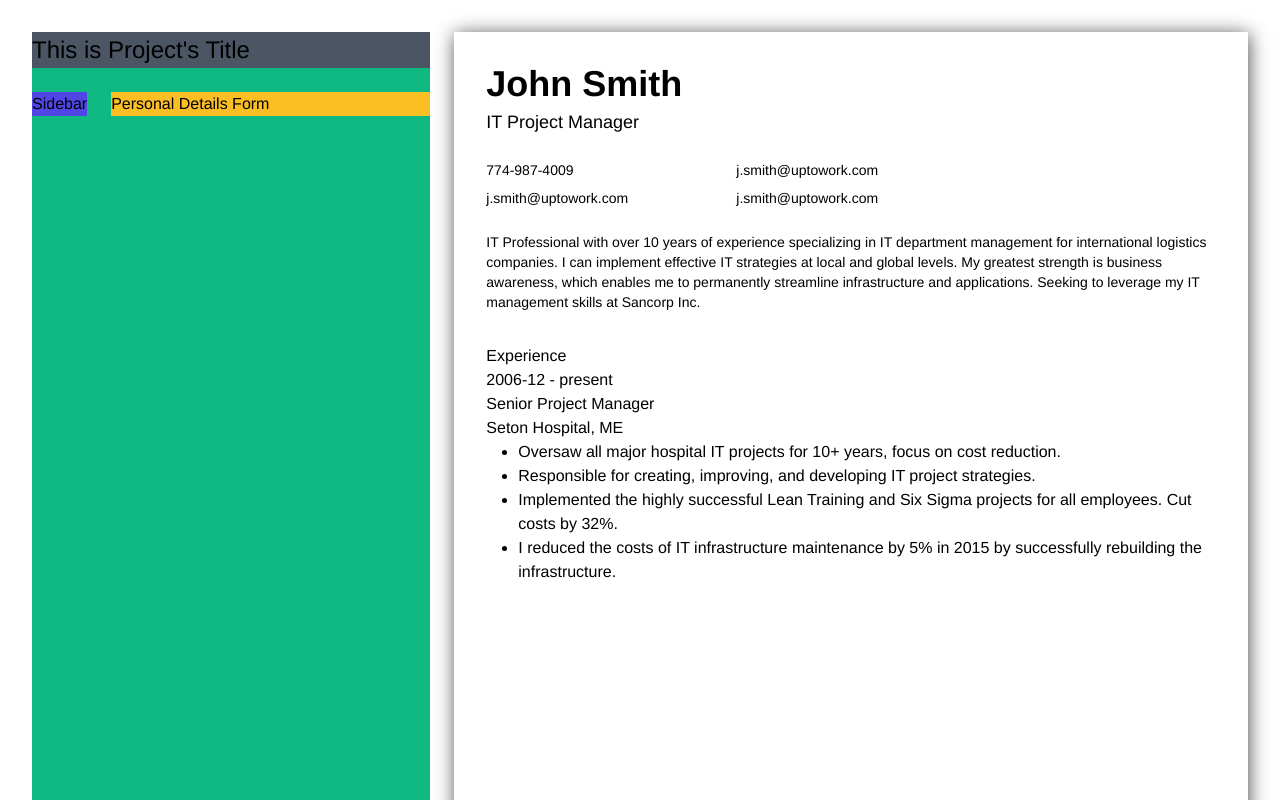
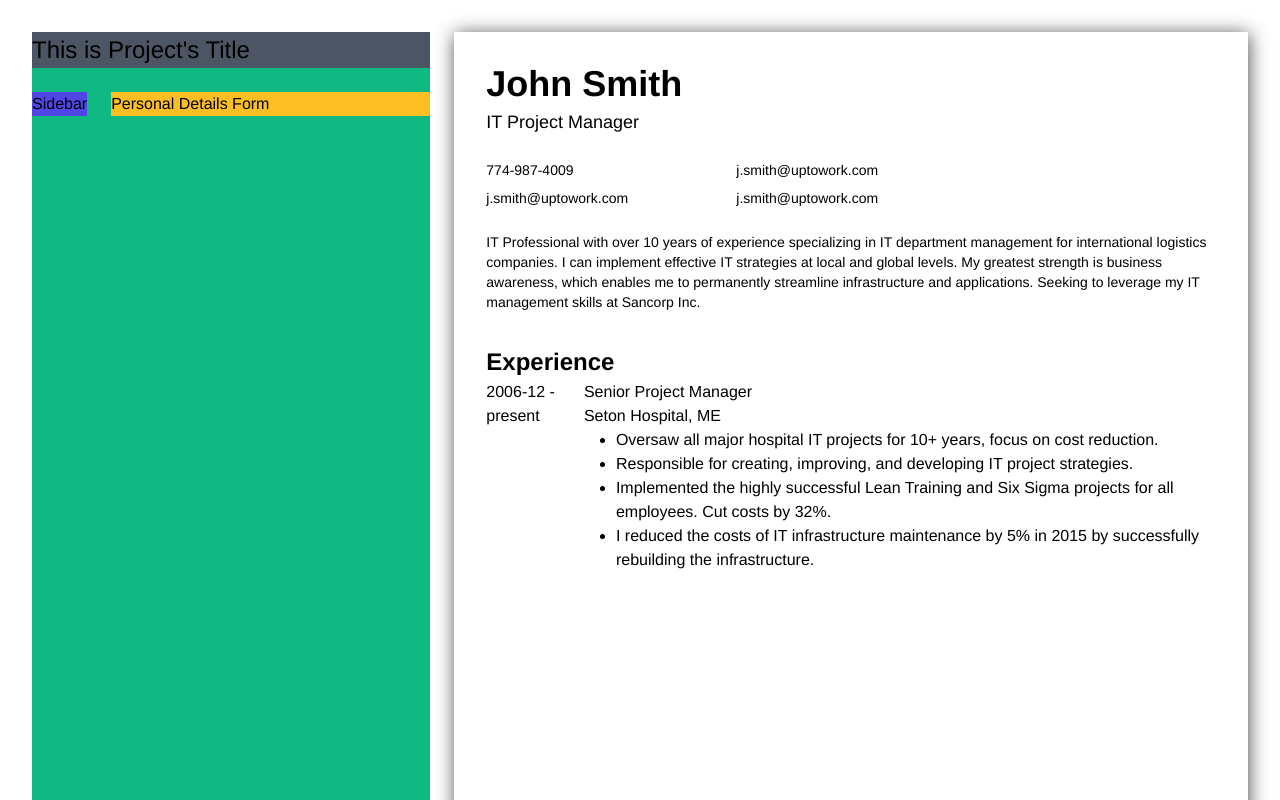
Before and after one commit to AkzechKyla/CVApplicationMaker, a React (Vite) app: page / in a window 1280 px wide. Shown: the top 800 px of the page. Built offline with nearby package versions, Linux system fonts and the light colour scheme.

Commit message:
Update Experience header

```diff
--- a/src/components/CVPreview.tsx
+++ b/src/components/CVPreview.tsx
@@ -2,8 +2,8 @@ import { PersonalDetailsInfo } from './CVPreview/PersonalDetailsInfo';
 
 function ExperienceInfo() {
     return <div>
-        <p>Experience</p>
-        <div>
+        <h1 className="font-bold">Experience</h1>
+        <div className="flex">
             <div>2006-12 - present</div>
             <div>
                 <p>Senior Project Manager</p>
```
